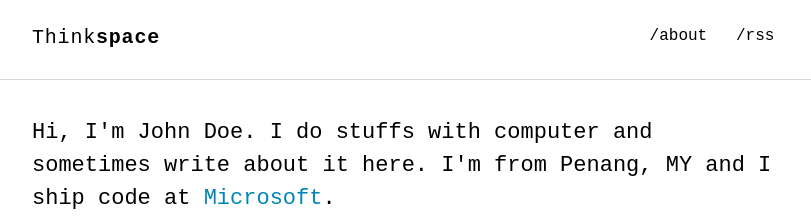
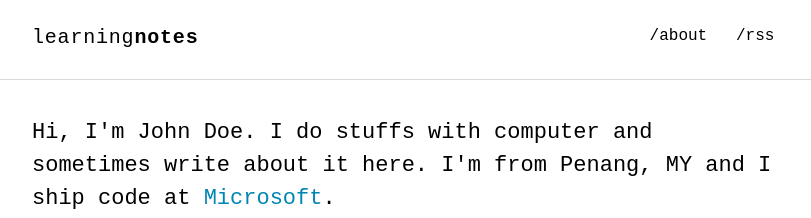
Before and after one commit to objectprogr/objectprogr.github._io, a Jekyll site: the page built from index.html, in a window 1280 px wide. Shown: the top 218 px of the page, without its empty margins (232-1043 px from the left). Built offline with Jekyll 4.4.1, drawn with Linux system fonts in a browser that asks for light colours; some web fonts are replaced.

Commit message:
Update _config.yml - change blog title

```diff
--- a/_config.yml
+++ b/_config.yml
@@ -1,6 +1,6 @@
 # Site settings
-title_left    : "Think"
-title_right   : "space" # default: ""
+title_left    : "learning"
+title_right   : "notes" # default: ""
 description   : "Minimalist Jekyll theme for technical writing blog."
 keywords      : "Jekyll, theme, free, download, SEO, blog, web, minimalist, thinkspace"
 url           : https://objectprogr.github.io # site url
```
